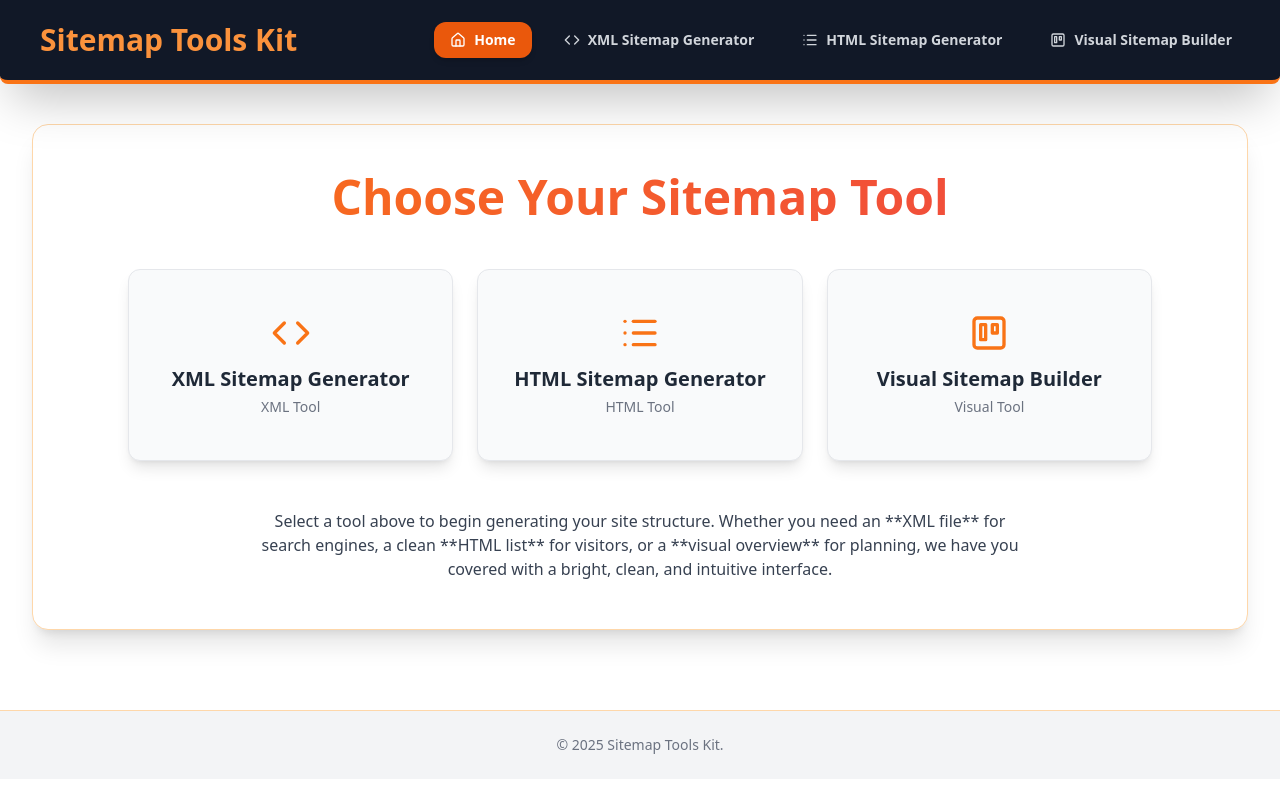
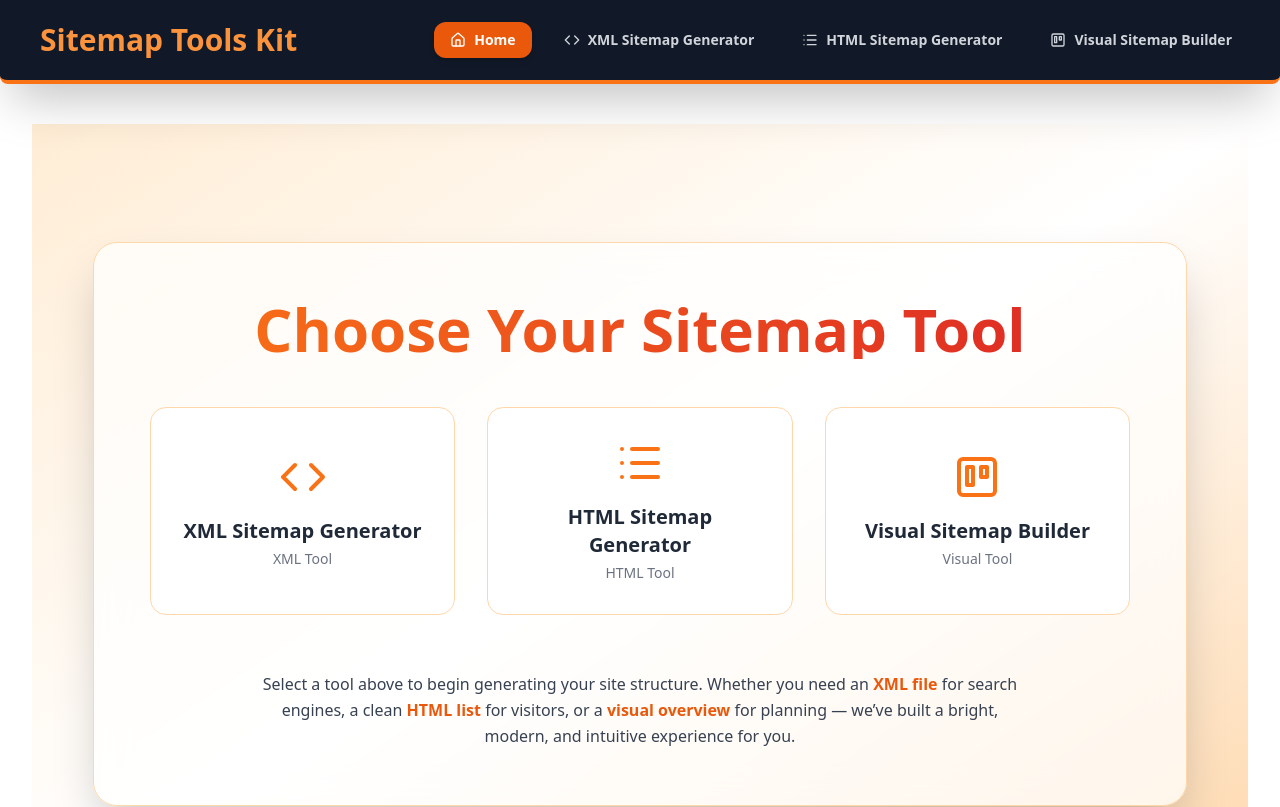
Before and after one commit to Jeeshan5/sitemap-site, a Next.js app in the folder frontend/: page / in a window 1280 px wide. Shown: the top 807 px of the page. Built offline with nearby package versions, Linux system fonts and the light colour scheme.

Commit message:
new homepage

```diff
--- a/frontend/app/page.tsx
+++ b/frontend/app/page.tsx
@@ -1,70 +1,107 @@
 "use client";
 import React, { FC } from "react";
-// FIX: Using standard HTML imports/types instead of Next.js for compatibility
-// import Link from "next/link";
+import { motion } from "framer-motion";
 import { Code, List, Trello, LucideIcon } from "lucide-react";
 
-// --- Generator Data (Filtered for Home Buttons) ---
 interface GeneratorLink {
   href: string;
   label: string;
   Icon: LucideIcon;
 }
 
-/**
- * Links to the three sitemap tools
- */
 const generatorLinks: GeneratorLink[] = [
   { href: "/xml-generator", label: "XML Sitemap Generator", Icon: Code },
   { href: "/html-generator", label: "HTML Sitemap Generator", Icon: List },
   { href: "/visual-builder", label: "Visual Sitemap Builder", Icon: Trello },
 ];
 
-/**
- * The main content component for the Home route (/) - Now Orange/White themed.
- */
 const HomePage: FC = () => {
   return (
-        // Outer card changed from dark gray to light gray/white
-        <div className="bg-white p-8 md:p-12 rounded-2xl shadow-xl border border-orange-200 text-center">
+    <main className="relative flex flex-col items-center justify-center min-h-screen bg-gradient-to-br from-orange-100 via-white to-orange-200 overflow-hidden">
+      {/* Animated gradient background orbs */}
+      <motion.div
+        initial={{ opacity: 0 }}
+        animate={{ opacity: 0.4 }}
+        transition={{ duration: 2 }}
+        className="absolute inset-0 -z-10"
+      >
+        <div className="absolute w-96 h-96 bg-orange-400 rounded-full blur-3xl opacity-30 top-20 left-10 animate-pulse"></div>
+        <div className="absolute w-96 h-96 bg-red-400 rounded-full blur-3xl opacity-30 bottom-20 right-10 animate-pulse delay-200"></div>
+      </motion.div>
 
-            {/* Title changed from Teal/Cyan gradient to Orange gradient */}
-            <h1 className="text-4xl sm:text-5xl font-extrabold text-transparent bg-clip-text bg-gradient-to-r from-orange-500 to-red-500 mb-12">
+      {/* Card container */}
+      <motion.div
+        initial={{ opacity: 0, y: 60 }}
+        animate={{ opacity: 1, y: 0 }}
+        transition={{ duration: 0.8 }}
+        className="bg-white/70 backdrop-blur-lg border border-orange-200 p-10 md:p-14 rounded-3xl shadow-2xl text-center max-w-6xl w-[90%]"
+      >
+        <motion.h1
+          initial={{ y: -30, opacity: 0 }}
+          animate={{ y: 0, opacity: 1 }}
+          transition={{ duration: 0.7 }}
+          className="text-5xl sm:text-6xl font-extrabold text-transparent bg-clip-text bg-gradient-to-r from-orange-500 to-red-600 mb-12"
+        >
           Choose Your Sitemap Tool
-            </h1>
+        </motion.h1>
 
-            <div className="grid md:grid-cols-3 gap-6 max-w-5xl mx-auto">
-                {generatorLinks.map((link) => (
-                    // FIX: Replaced <Link> with <a>
-                    <a
+        {/* Cards with hover animations */}
+        <div className="grid md:grid-cols-3 gap-8 max-w-5xl mx-auto">
+          {generatorLinks.map((link, i) => (
+            <motion.a
               key={link.href}
               href={link.href}
-                        className="flex flex-col items-center justify-center p-8 h-48 bg-gray-50 rounded-xl
-                                     transition duration-300 transform hover:scale-105 hover:bg-orange-50
-                                     shadow-lg hover:shadow-orange-400/50 hover:shadow-2xl group border border-gray-200 hover:border-orange-500"
+              initial={{ opacity: 0, y: 40 }}
+              animate={{ opacity: 1, y: 0 }}
+              transition={{ delay: i * 0.2 }}
+              whileHover={{
+                scale: 1.08,
+                rotate: 1,
+              }}
+              whileTap={{ scale: 0.97 }}
+              className="flex flex-col items-center justify-center p-8 h-52 bg-white rounded-2xl border border-orange-200
+                         hover:border-orange-500 hover:shadow-orange-400/30 hover:shadow-2xl transition-all duration-300 group"
             >
-                        {/* Icon color changed from Teal to Orange */}
-                        <link.Icon className="w-10 h-10 mb-3 text-orange-500 group-hover:text-orange-600 transition-colors" />
+              <motion.div
+                whileHover={{ rotate: 360 }}
+                transition={{ duration: 0.8 }}
+              >
+                <link.Icon className="w-12 h-12 mb-4 text-orange-500 group-hover:text-orange-600 transition-colors" />
+              </motion.div>
 
-                        {/* Heading text color changed from White to Dark Gray/Orange */}
               <h2 className="text-xl font-bold text-gray-800 mb-1 group-hover:text-orange-500 transition-colors">
                 {link.label}
               </h2>
-
-                        {/* Subtext color adjusted for light theme */}
               <p className="text-sm text-gray-500 font-medium">
                 {link.label.split(" ")[0]} Tool
               </p>
-                    </a>
+            </motion.a>
           ))}
         </div>
 
-            <div className="mt-12 text-gray-700 max-w-3xl mx-auto">
+        {/* Description */}
+        <motion.div
+          initial={{ opacity: 0, y: 20 }}
+          animate={{ opacity: 1, y: 0 }}
+          transition={{ delay: 0.6 }}
+          className="mt-14 text-gray-700 max-w-3xl mx-auto leading-relaxed"
+        >
           <p>
-                    Select a tool above to begin generating your site structure. Whether you need an **XML file** for search engines, a clean **HTML list** for visitors, or a **visual overview** for planning, we have you covered with a bright, clean, and intuitive interface.
+            Select a tool above to begin generating your site structure. Whether
+            you need an{" "}
+            <span className="font-semibold text-orange-600">XML file</span> for
+            search engines, a clean{" "}
+            <span className="font-semibold text-orange-600">HTML list</span> for
+            visitors, or a{" "}
+            <span className="font-semibold text-orange-600">
+              visual overview
+            </span>{" "}
+            for planning — we’ve built a bright, modern, and intuitive
+            experience for you.
           </p>
-            </div>
-        </div>
+        </motion.div>
+      </motion.div>
+    </main>
   );
 };
 
--- a/frontend/package.json
+++ b/frontend/package.json
@@ -10,6 +10,7 @@
   },
   "dependencies": {
     "axios": "^1.12.2",
+    "framer-motion": "^12.23.24",
     "html-to-image": "^1.11.13",
     "html2canvas": "^1.4.1",
     "lucide-react": "^0.546.0",
```
Also changed, not shown: 1 other file (tests, documents, lock files or other folders). Lines whose indentation alone changed are shown as unchanged.
